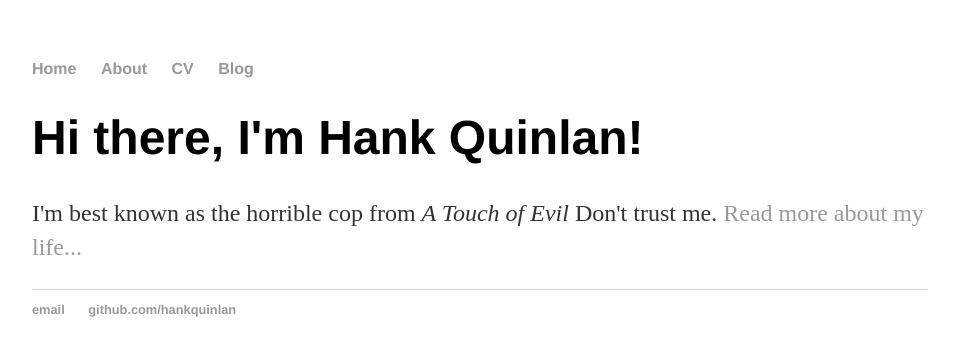
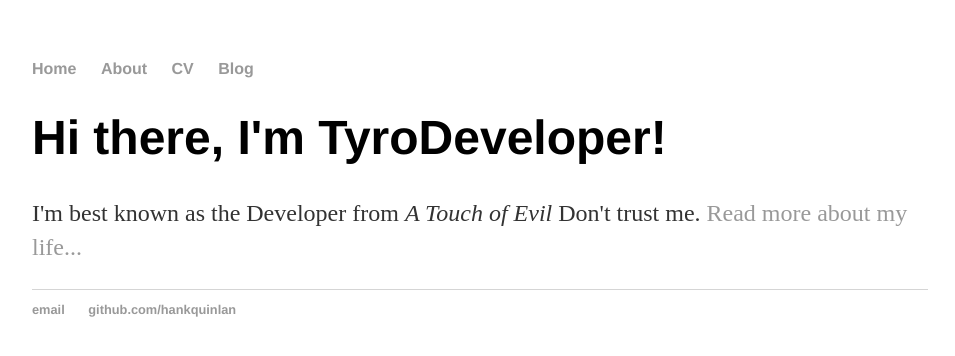
Before and after one commit to tyrodeveloper/tyrodeveloper.github.io, a Jekyll site: the page built from index.html, in a window 1280 px wide. Shown: the top 356 px of the page, without its empty margins (160-1115 px from the left). Built offline with Jekyll 4.4.1, drawn with Linux system fonts in a browser that asks for light colours.

Commit message:
Update index.html

```diff
--- a/index.html
+++ b/index.html
@@ -1,8 +1,8 @@
 ---
 layout: default
-title: Hank Quinlan, Horrible Cop
+title: Tyro Developer
 ---
 <div class="blurb">
-	<h1>Hi there, I'm Hank Quinlan!</h1>
-	<p>I'm best known as the horrible cop from <em>A Touch of Evil</em> Don't trust me. <a href="/about">Read more about my life...</a></p>
+	<h1>Hi there, I'm TyroDeveloper!</h1>
+	<p>I'm best known as the Developer from <em>A Touch of Evil</em> Don't trust me. <a href="/about">Read more about my life...</a></p>
 </div><!-- /.blurb -->
```
